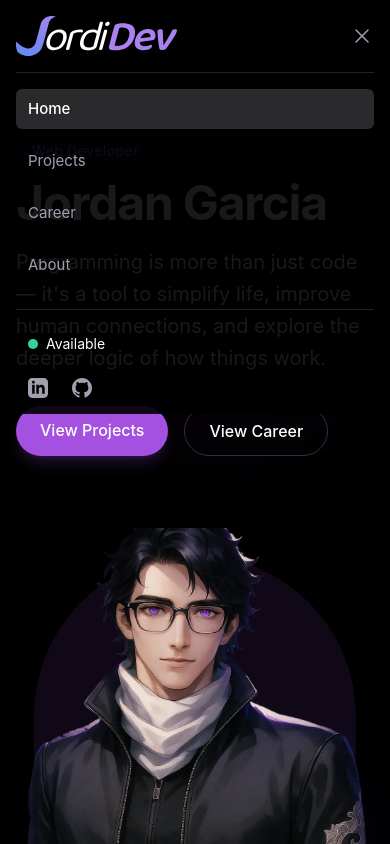
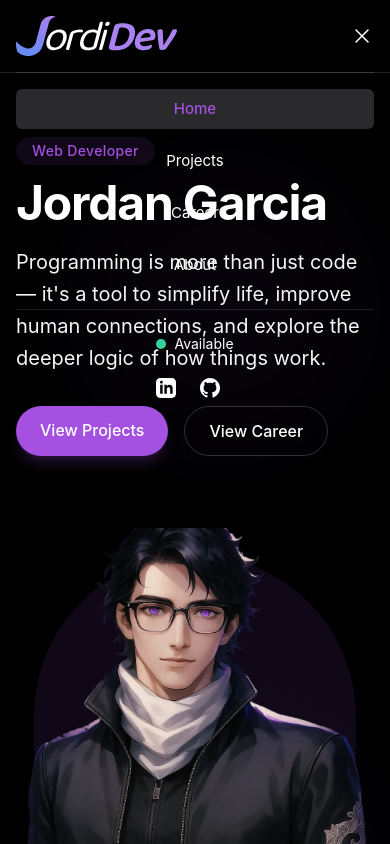
Before and after one commit to MysticKarax/portfolio, a Vue app: page / in a window 390 px wide. Both pictures are taken after a click on the button "Toggle menu". Shown: the top 844 px of the page. Built offline with nearby package versions, Linux system fonts and the light colour scheme.

Commit message:
changed contact email & mobile hamburguer menu style

```diff
--- a/src/components/layout/Footer.vue
+++ b/src/components/layout/Footer.vue
@@ -60,7 +60,7 @@
       <div class="flex flex-col">
         <h3 class="text-text-primary font-semibold text-lg mb-4">Contact</h3>
         <a
-          href="mailto:jordan.empresa@outlook.com"
+          href="mailto:jordidev@proton.me"
           class="text-accent-primary hover:text-white transition-colors duration-200 mb-2 inline-flex items-center"
         >
           <svg
--- a/src/components/layout/Header.vue
+++ b/src/components/layout/Header.vue
@@ -71,7 +71,7 @@
             </a>
 
             <a
-              href="mailto:jordan.empresa@outlook.com"
+              href="mailto:jordidev@proton.me"
               class="text-accent-tertiary hover:text-accent-primary transition-colors duration-200"
               aria-label="Email"
               target="_blank"
@@ -90,7 +90,7 @@
         <!-- Mobile Menu Button (visible only on mobile) -->
         <button
           @click="toggleMobileMenu"
-          class="md:hidden text-accent-tertiary hover:text-text-primary relative h-6 w-6"
+          class="md:hidden text-text-primary hover:text-accent-primary relative h-6 w-6"
           aria-label="Toggle menu"
         >
           <transition name="icon-fade" mode="out-in">
@@ -104,7 +104,7 @@
       <transition name="menu">
         <div
           v-if="isMobileMenuOpen"
-          class="md:hidden fixed inset-x-0 top-[4.5rem] bg-background/90 backdrop-blur-sm dark:bg-background-alt/90"
+          class="md:hidden fixed inset-x-0 top-[4.5rem] dark:bg-background-alt/95 text-center"
         >
           <div class="container mx-auto px-4">
             <div class="py-4 border-t border-accent-tertiary/20">
@@ -117,8 +117,8 @@
                   :style="{ '--delay': index * 50 + 'ms' }"
                   :class="
                     activeLink === navItem.path
-                      ? 'bg-nav-active text-text-primary font-medium'
-                      : 'text-accent-tertiary hover:text-text-primary'
+                      ? 'bg-nav-active text-accent-primary font-medium'
+                      : 'text-text-primary hover:text-text-primary'
                   "
                   @click.prevent="
                     setActiveLink(navItem.path);
@@ -129,7 +129,7 @@
                 </a>
               </div>
 
-              <div class="mt-6 pt-4 border-t border-accent-tertiary/20">
+              <div class="mt-6 pt-4 border-t border-accent-tertiary/20 grid justify-center">
                 <!-- Mobile Availability Status -->
                 <div class="flex items-center space-x-2 px-3 py-2 menu-item" style="--delay: 150ms">
                   <span class="h-2.5 w-2.5 rounded-full bg-available"></span>
@@ -144,7 +144,7 @@
                     href="https://www.linkedin.com/in/jordidev-mx"
                     target="_blank"
                     rel="noopener noreferrer"
-                    class="text-accent-tertiary hover:text-accent-primary transition-colors duration-200"
+                    class="text-text-primary hover:text-accent-primary transition-colors duration-200"
                     aria-label="LinkedIn"
                   >
                     <!-- LinkedIn Icon -->
@@ -158,7 +158,7 @@
                     href="https://github.com/MysticKarax"
                     target="_blank"
                     rel="noopener noreferrer"
-                    class="text-accent-tertiary hover:text-accent-primary transition-colors duration-200"
+                    class="text-text-primary hover:text-accent-primary transition-colors duration-200"
                     aria-label="GitHub"
                   >
                     <!-- GitHub Icon -->
--- a/src/components/sections/Contact.vue
+++ b/src/components/sections/Contact.vue
@@ -57,7 +57,7 @@
         <!-- CTA button -->
         <div class="mb-12">
           <a
-            href="mailto:jordan.empresa@outlook.com"
+            href="mailto:jordidev@proton.me"
             class="inline-flex items-center gap-3 px-8 py-4 bg-accent-primary text-white hover:bg-accent-secondary hover:text-white rounded-full transition-all duration-300 shadow-lg shadow-accent-primary/25 hover:shadow-accent-secondary/30 text-lg font-medium transform hover:-translate-y-1"
           >
             <span>Email Me</span>
```
